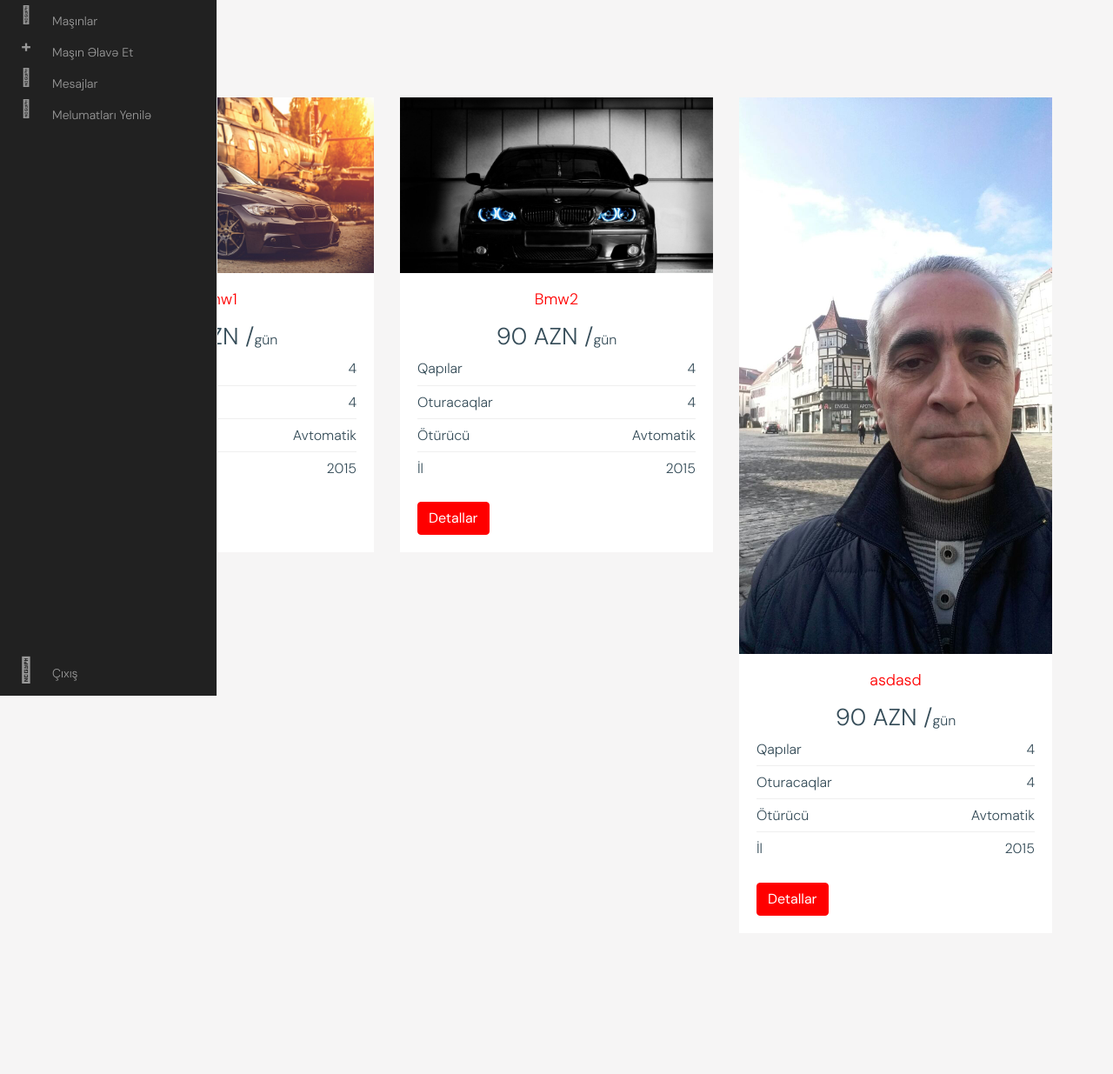
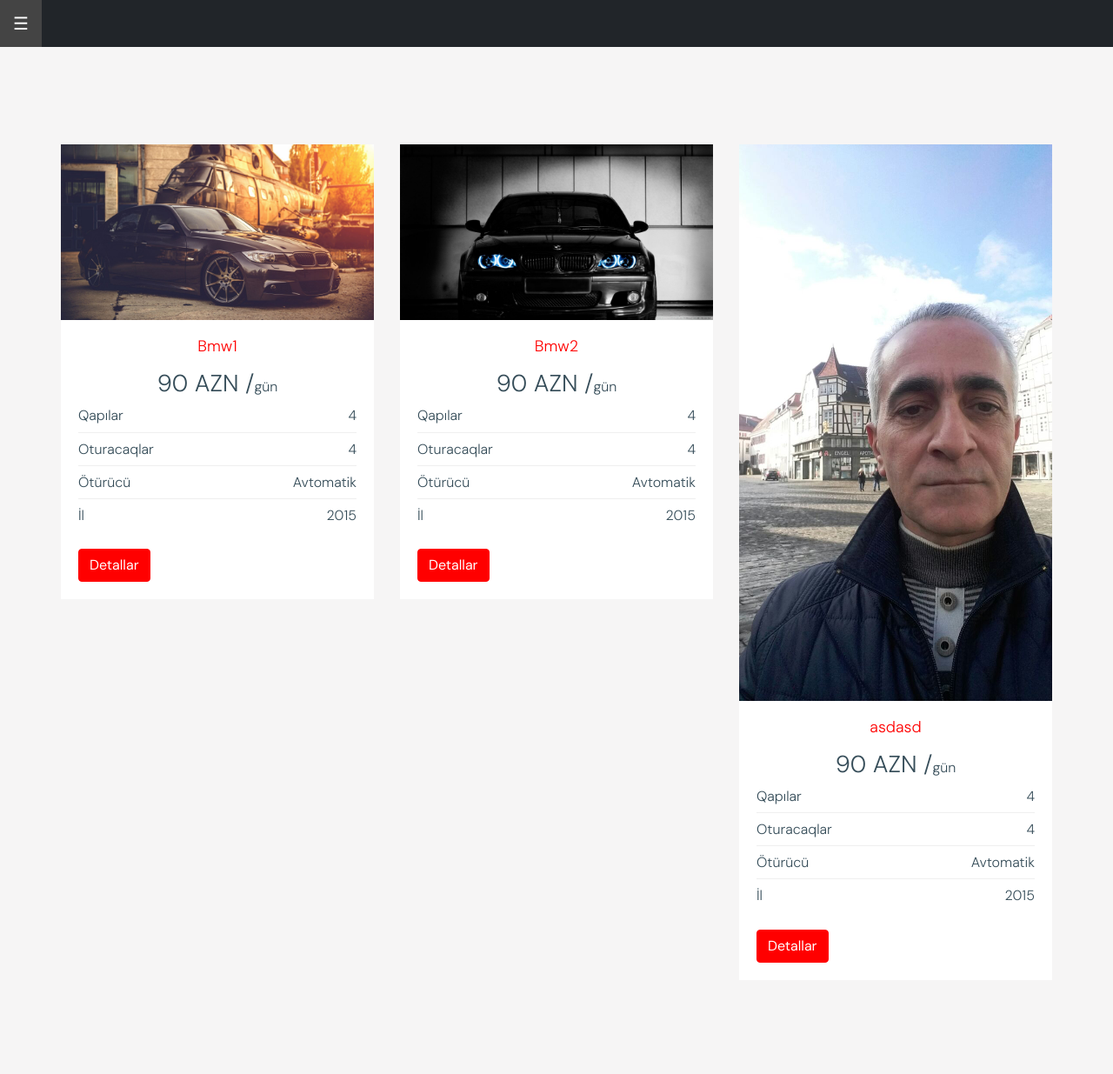
Before and after one commit to asgaraliyev/ASRentACar, a Flask app: page /adminpanel/cars in a window 1280 px wide. Shown: the top 1235 px of the page at 87% size. Before the commit the page ends 1053 px from the top, so only its background shows below. Run offline with Flask 2, Linux system fonts and the light colour scheme; a user stored in the database is signed in; some libraries are stand-ins or nearby versions.

Commit message:
newadminsidebar

```diff
--- a/templates/adminsidebar.html
+++ b/templates/adminsidebar.html
@@ -1,40 +1,4 @@
-<div class="area"></div>
-    <nav class="main-menu">
-        <ul>
-            <li>
-                <a href="{{ url_for('show_cars') }}">
-                    <i class="fa fa-car" aria-hidden="true"></i>
-                    <span class="nav-text">
-                        Maşınlar
-                    </span>
-                </a>
-            </li>
-                        <li>
-                            <a href="{{ url_for('add_car') }}">
-                                <i class="fa fa-plus" aria-hidden="true"></i>
-                                <span class="nav-text">
-                                    Maşın Əlavə Et
-                                </span>
-                            </a>
-                        </li>
-            <li>
-                <a href="{{ url_for('show_message') }}">
-                    <i class="fa fa-comments" aria-hidden="true"></i>
-                    <span class="nav-text">
-                        Mesajlar
-                    </span>
-                </a>
-            </li>
-            <li>
-                <a href="{{ url_for('settings') }}">
-                    <i class="fa fa-pencil-square-o" aria-hidden="true"></i>
-                    <span class="nav-text">
-                        Melumatları Yenilə
-                    </span>
-                </a>
-            </li>
-        </ul>
-
+<!--
         <ul class="logout">
             <li>
                 <a href="{{ url_for('logout') }}">
@@ -45,4 +9,93 @@
                 </a>
             </li>
         </ul>
-    </nav>
+
+-->
+
+<div id="mySidepanel" class="sidepanel">
+  <a href="javascript:void(0)" class="closebtn" onclick="closeNav()">×</a>
+  <a href="{{ url_for('show_cars') }}">
+  <i class="fa fa-car" aria-hidden="true"></i>
+  Maşınlar</a>
+  <a href="{{ url_for('add_car') }}">
+  <i class="fa fa-plus" aria-hidden="true"></i>
+  Maşın Əlavə Et</a>
+  <a href="{{ url_for('show_message') }}">
+  <i class="fa fa-comments" aria-hidden="true"></i>
+  Mesajlar</a>
+  <a href="{{ url_for('settings') }}">
+  <i class="fa fa-pencil-square-o" aria-hidden="true"></i>
+  Melumatları Yenilə</a>
+  <a href="{{ url_for('logout') }}" class="logout">
+  <i class="fa fa-power-off fa-2x"></i>
+  Çıxış</a>
+
+</div>
+
+<button class="openbtn" onclick="openNav()">☰</button>
+
+
+<script>
+function openNav() {
+  document.getElementById("mySidepanel").style.width = "250px";
+}
+
+function closeNav() {
+  document.getElementById("mySidepanel").style.width = "0";
+}
+</script>
+
+<style>
+
+.logout{
+    position:absolute;
+    bottom:0px;
+}
+
+.sidepanel  {
+  width: 0;
+  position: fixed;
+  z-index: 1;
+  height: 250px;
+  top: 0;
+  left: 0;
+  background-color: #111;
+  overflow-x: hidden;
+  transition: 0.5s;
+  padding-top: 60px;
+  height:100%;
+}
+
+.sidepanel a {
+  padding: 8px 8px 32px;
+  text-decoration: none;
+  font-size: 15px;
+  color: #818181;
+  display: block;
+  transition: 0.3s;
+}
+
+.sidepanel a:hover {
+  color: #f1f1f1;
+}
+
+.sidepanel .closebtn {
+  position: absolute;
+  top: 0;
+  right: 25px;
+  font-size: 36px;
+}
+
+.openbtn {
+  font-size: 20px;
+  cursor: pointer;
+  background-color: #111;
+  color: white;
+  padding: 10px 15px;
+  border: none;
+}
+
+.openbtn:hover {
+  background-color:#444;
+}
+</style>
```
